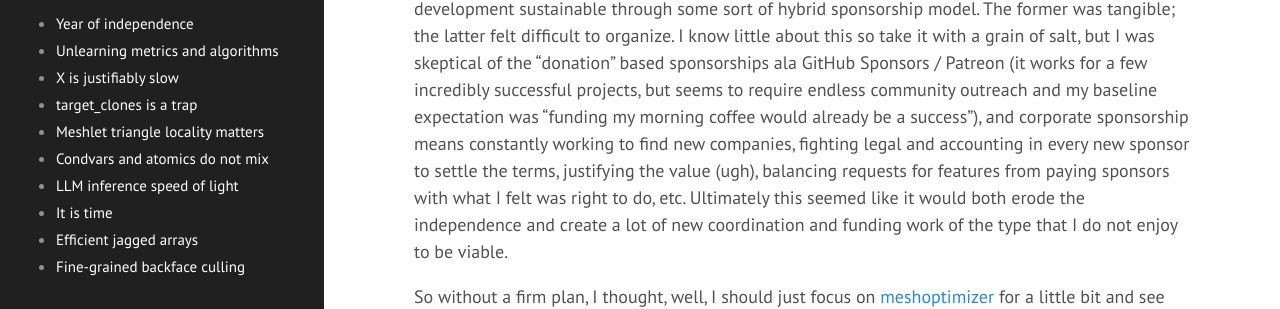
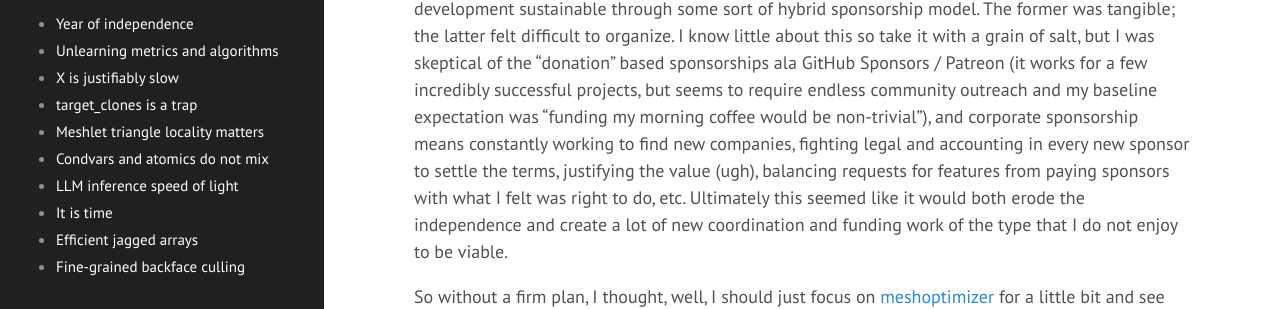
Before and after one commit to zeux/zeux.github.io, a Jekyll site: the page built from _posts/2024-12-31-year-of-independence.md, in a window 1280 px wide and 900 px high, scrolled down 2536 px. Shown: the part 342-651 px from the top of the window. Built offline with Jekyll 4.4.1, drawn with Linux system fonts in a browser that asks for light colours; some of the changed text lies outside the part shown.

Commit message:
Tweak wording for clarity

```diff
--- a/_posts/2024-12-31-year-of-independence.md
+++ b/_posts/2024-12-31-year-of-independence.md
@@ -28,7 +28,7 @@ At the end of this journey, I got to the point where getting even more performan
 
 I toyed with a few more ideas around LLMs but ultimately ended up shelving that entire direction. One difficult conflict to resolve here is that the entire technology stack that the ML industry has built is deeply flawed, and yet taking a real shot at fixing that requires complete dedication, significant resources, and - to get real uptake - strong support and connections across the industry. Which again would shift the balance from "independence" to "corporate" too much for comfort, in addition to other practical issues.[^6]
 
-Not quite certain where to go from here, I decided to spend a little more time on [meshoptimizer](https://github.com/zeux/meshoptimizer). In terms of the actual project, I had a vague set of directions in which to take the core library as well as some glTF-related work I've been meaning to get to; and I was also wondering if I could make the development sustainable through some sort of hybrid sponsorship model. The former was tangible; the latter felt difficult to organize. I know little about this so take it with a grain of salt, but I was skeptical of the "donation" based sponsorships ala GitHub Sponsors / Patreon (it works for a few incredibly successful projects, but seems to require endless community outreach and my baseline expectation was "funding my morning coffee would already be a success"), and corporate sponsorship means constantly working to find new companies, fighting legal and accounting in every new sponsor to settle the terms, justifying the value (ugh), balancing requests for features from paying sponsors with what I felt was right to do, etc. Ultimately this seemed like it would both erode the independence and create a lot of new coordination and funding work of the type that I do not enjoy to be viable.
+Not quite certain where to go from here, I decided to spend a little more time on [meshoptimizer](https://github.com/zeux/meshoptimizer). In terms of the actual project, I had a vague set of directions in which to take the core library as well as some glTF-related work I've been meaning to get to; and I was also wondering if I could make the development sustainable through some sort of hybrid sponsorship model. The former was tangible; the latter felt difficult to organize. I know little about this so take it with a grain of salt, but I was skeptical of the "donation" based sponsorships ala GitHub Sponsors / Patreon (it works for a few incredibly successful projects, but seems to require endless community outreach and my baseline expectation was "funding my morning coffee would be non-trivial"), and corporate sponsorship means constantly working to find new companies, fighting legal and accounting in every new sponsor to settle the terms, justifying the value (ugh), balancing requests for features from paying sponsors with what I felt was right to do, etc. Ultimately this seemed like it would both erode the independence and create a lot of new coordination and funding work of the type that I do not enjoy to be viable.
 
 So without a firm plan, I thought, well, I should just focus on [meshoptimizer](https://meshoptimizer.org/) for a little bit and see what happens. And then I discovered something I used to know but have since forgotten:
 
```
